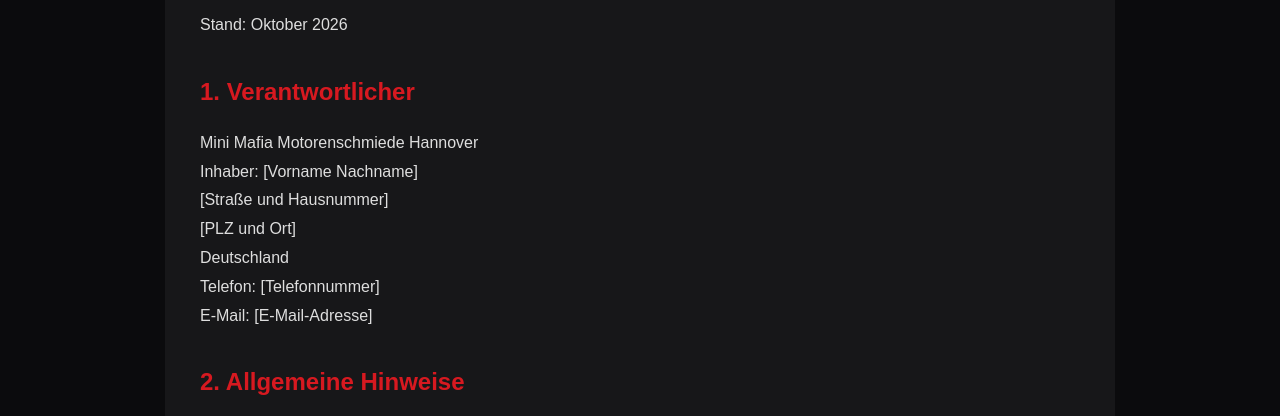
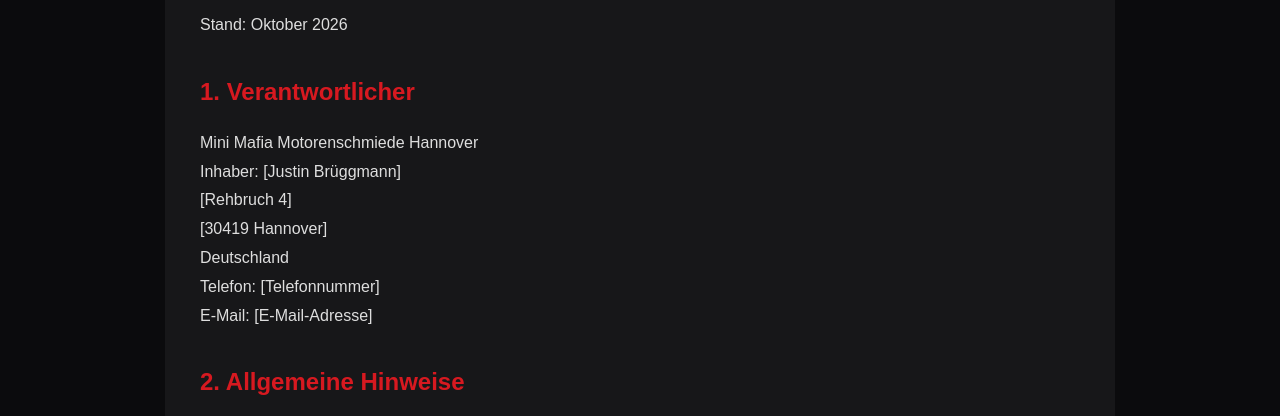
Before and after one commit to teilemafia/Mini-Mafia-Website2.0, a plain HTML site: page datenschutz.html in a window 1280 px wide. Shown: the part 364-780 px from the top of the page. Drawn offline with Linux system fonts and the light colour scheme.

Commit message:
Update owner information in datenschutz.html

```diff
--- a/datenschutz.html
+++ b/datenschutz.html
@@ -111,9 +111,9 @@
   <h2>1. Verantwortlicher</h2>
   <p>
     Mini Mafia Motorenschmiede Hannover<br>
-    Inhaber: [Vorname Nachname]<br>
-    [Straße und Hausnummer]<br>
-    [PLZ und Ort]<br>
+    Inhaber: [Justin Brüggmann]<br>
+    [Rehbruch 4]<br>
+    [30419 Hannover]<br>
     Deutschland<br>
     Telefon: [Telefonnummer]<br>
     E-Mail: [E-Mail-Adresse]
```
